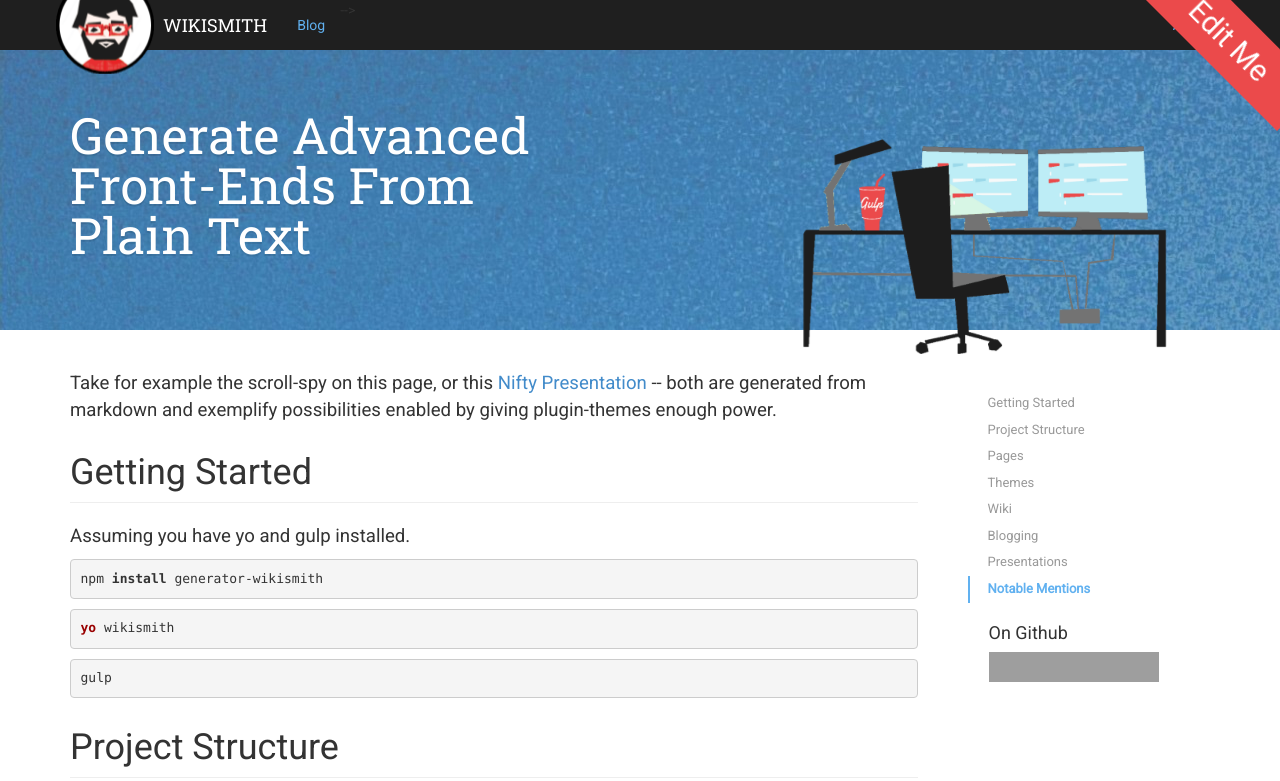
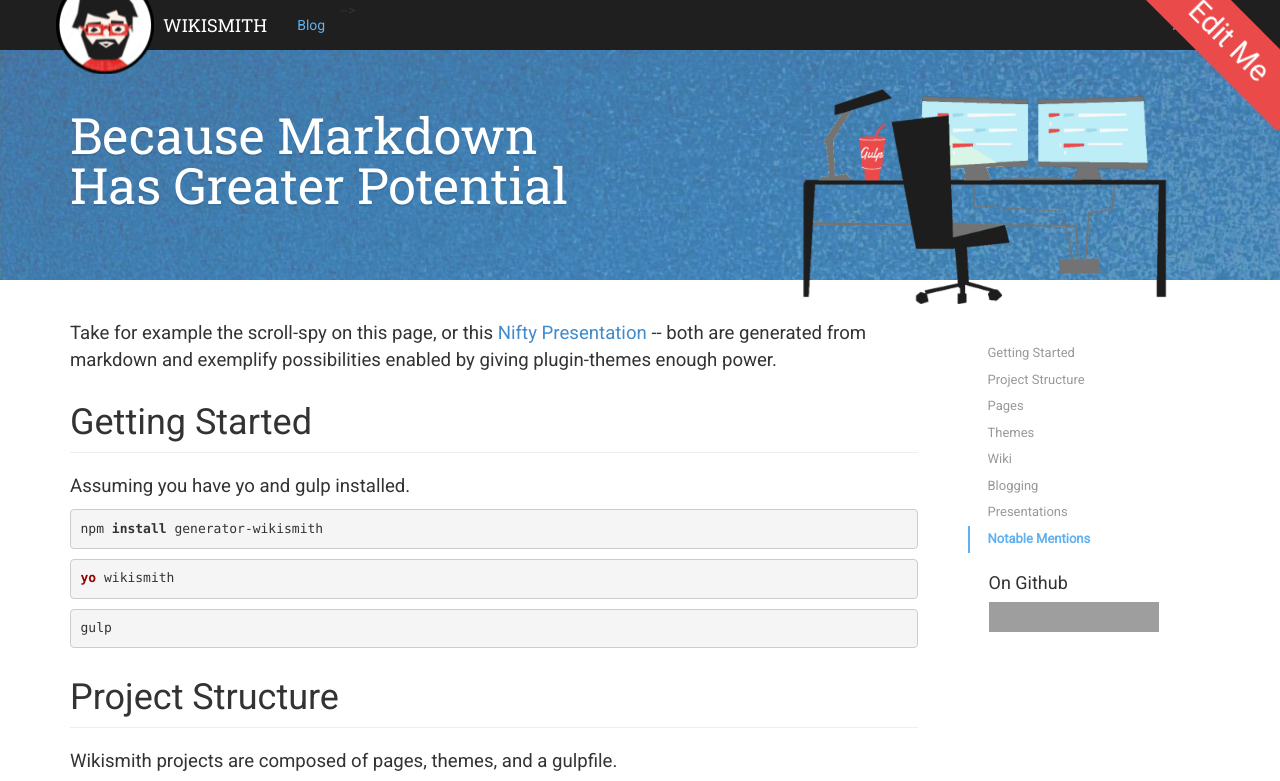
Before and after one commit to wikismith/wikismith.github.io, a plain HTML site: page index.html in a window 1280 px wide. Shown: the top 781 px of the page. Drawn offline with Linux system fonts and the light colour scheme; files that its build step writes are made by us from their sources; grey boxes are pictures that could not be loaded; a script that the page names is missing.

Commit message:
word tweaking

```diff
--- a/index.html
+++ b/index.html
@@ -85,7 +85,7 @@
         <div class="row">
             <div class="col-md-12">
 
-                    <h1 class="home animated bounceInUp">Generate Advanced Front-Ends From Plain Text</h1>
+                    <h1 class="home animated bounceInUp">Because Markdown Has Greater Potential</h1>
 
 
                 <img src="/wsmith/img/gulp_desk.png">
```
